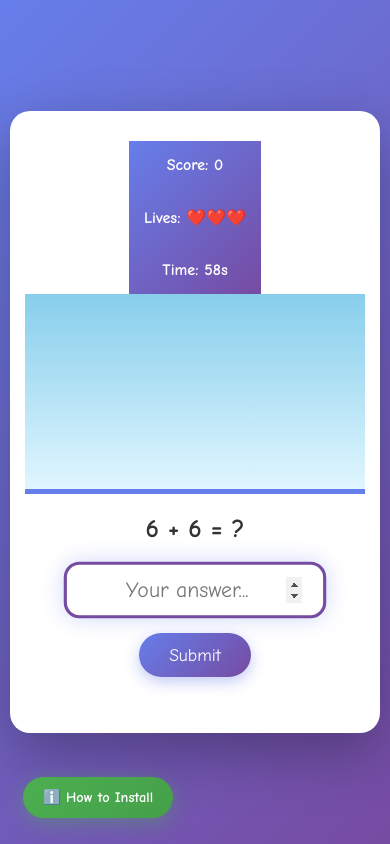
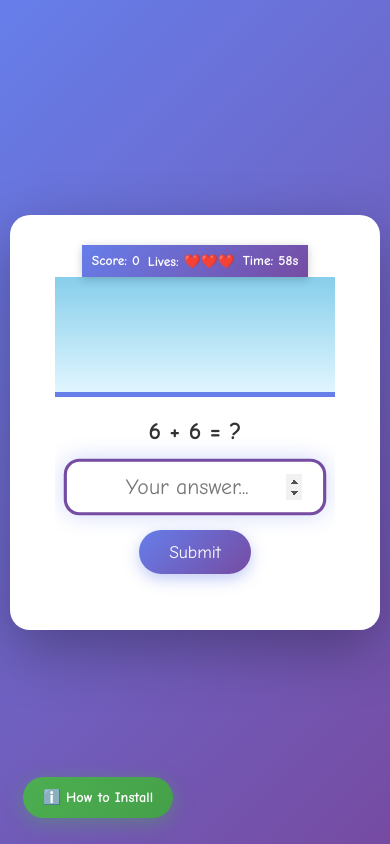
Before and after one commit to fluxbay/numbersafari, a plain HTML site: page index.html in a window 390 px wide. Both pictures are taken after a click on the button "Start Adventure!". Drawn offline with Linux system fonts and the light colour scheme.

Commit message:
Changes to make scoring section visible during play in phone

```diff
--- a/index.html
+++ b/index.html
@@ -27,7 +27,7 @@
     <script src="https://telegram.org/js/telegram-web-app.js"></script>
 
     <link href="https://fonts.googleapis.com/css2?family=Comic+Neue:wght@400;700&display=swap" rel="stylesheet">
-    <link rel="stylesheet" href="styles.css?v=1.0.4">
+    <link rel="stylesheet" href="styles.css?v=1.0.5">
 </head>
 <body>
     <div class="game-container">
@@ -57,11 +57,14 @@
         </div>
 
         <div id="game-screen" class="screen hidden">
+            <div class="game-header">
                 <div class="score-container">
-                <span>Score: <span id="score">0</span></span><br>
-                <span>Lives: <span id="lives">3</span></span><br>
+                    <span>Score: <span id="score">0</span></span>
+                    <span>Lives: <span id="lives">3</span></span>
                     <span>Time: <span id="time">60</span>s</span>
                 </div>
+            </div>
+            <div class="game-content">
                 <canvas id="gameCanvas"></canvas>
                 <div class="question-container">
                     <div id="question" class="question"></div>
@@ -73,6 +76,7 @@
                                inputmode="numeric"
                                pattern="[0-9]*">
                         <button id="submit-answer">Submit</button>
+                    </div>
                 </div>
             </div>
         </div>
@@ -129,8 +133,8 @@
         ℹ️ How to Install
     </button>
 
-    <script src="telegram-integration.js?v=1.0.4"></script>
-    <script src="game.js?v=1.0.4"></script>
+    <script src="telegram-integration.js?v=1.0.5"></script>
+    <script src="game.js?v=1.0.5"></script>
     <script>
         // Register Service Worker for PWA
         if ('serviceWorker' in navigator) {
--- a/styles.css
+++ b/styles.css
@@ -158,16 +158,32 @@ button[data-level].selected, button[data-op].selected {
     50% { transform: scale(1.05); }
 }
 
+/* Game header - fixed at top */
+.game-header {
+    position: sticky;
+    top: 0;
+    z-index: 100;
+    background: linear-gradient(135deg, #667eea 0%, #764ba2 100%);
+    box-shadow: 0 2px 10px rgba(0, 0, 0, 0.2);
+}
+
 .score-container {
-    background: linear-gradient(135deg, #667eea 0%, #764ba2 100%);
     color: white;
-    padding: 20px;
+    padding: 12px 20px;
+    display: flex;
+    flex-direction: row;
+    justify-content: space-around;
+    gap: 15px;
+    font-size: 1.1em;
+    font-weight: bold;
+    text-align: center;
+}
+
+.game-content {
+    flex: 1;
+    overflow-y: auto;
     display: flex;
     flex-direction: column;
-    gap: 10px;
-    font-size: 1.3em;
-    font-weight: bold;
-    text-align: center;
 }
 
 #gameCanvas {
@@ -464,13 +480,18 @@ button[data-level].selected, button[data-op].selected {
     }
 
     .score-container {
-        padding: 15px;
-        font-size: 1.1em;
-        gap: 8px;
+        padding: 10px 15px;
+        font-size: 0.95em;
+        gap: 10px;
+        flex-wrap: nowrap;
+    }
+
+    .score-container span {
+        white-space: nowrap;
     }
 
     #gameCanvas {
-        height: 200px;
+        height: 150px;
     }
 
     .question {
@@ -530,6 +551,17 @@ button[data-level].selected, button[data-op].selected {
     }
 
     .score-container {
-        font-size: 1em;
+        font-size: 0.85em;
+        padding: 8px 10px;
+        gap: 8px;
+    }
+
+    #gameCanvas {
+        height: 120px;
+    }
+
+    .question {
+        font-size: 1.5em;
+        margin-bottom: 15px;
     }
 }
```
Lines whose indentation alone changed are shown as unchanged.
